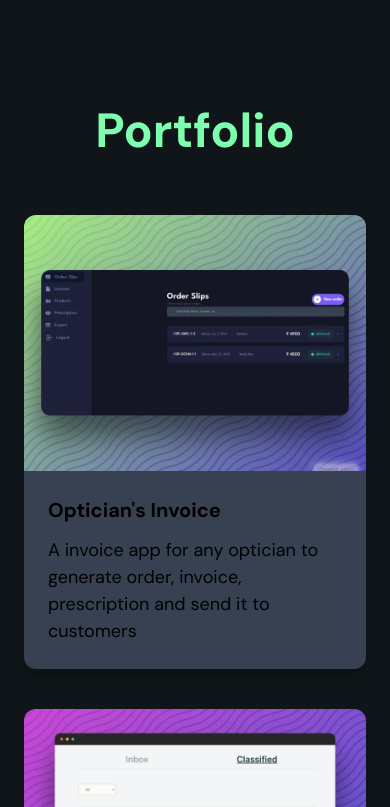
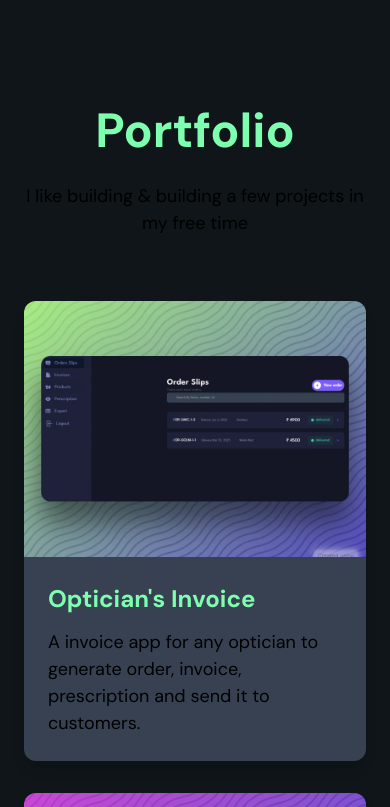
Before and after one commit to pratikdevdas/myportfolio, a Next.js app: page / in a window 390 px wide. Shown: the part 1017-1824 px from the top of the page. Built offline with nearby package versions, Linux system fonts and the light colour scheme.

Commit message:
feat: ✅ improve project section

```diff
--- a/components/Projects.tsx
+++ b/components/Projects.tsx
@@ -1,41 +1,60 @@
 import Image from "next/image";
 import Link from "next/link";
 
-const Projects = ({ projects }: any) => {
+interface Project {
+  id: string;
+  title: string;
+  description: string;
+  image: string;
+}
+
+interface ProjectsProps {
+  projects: Project[];
+}
+
+const Projects = ({ projects }: ProjectsProps) => {
   return (
-    <div className="mx-auto max-w-[990px] px-6 py-16 lg:max-w-[1150px] lg:py-32">
-      <div className="text-center mb-12">
-        <h1 className="text-5xl text-dark-green-fluorescent font-bold">
+    <section className="mx-auto max-w-[990px] px-6 py-16 lg:max-w-[1150px] lg:py-32">
+      <div className="text-center mb-16">
+        <h1 className="text-5xl text-dark-green-fluorescent font-bold mb-4">
           Portfolio
         </h1>
+        <p className="text-gray-400 text-lg">
+          I like building & building a few projects in my free time
+        </p>
       </div>
 
-      <div className="grid grid-cols-1 gap-10 lg:grid-cols-2">
-        {projects.reverse().map((p:any) => (
+      <div className="grid grid-cols-1 gap-8 md:gap-10 lg:grid-cols-2">
+        {projects.reverse().map((project) => (
           <Link
-            href={`/projects/${p.id}`}
-            key={p.id}
-            className="group transition-all duration-300 hover:-translate-y-2"
+            href={`/projects/${project.id}`}
+            key={project.id}
+            className="group transition-all duration-300 hover:-translate-y-2 focus:outline-none focus:ring-2 focus:ring-dark-green-fluorescent focus:ring-offset-2 focus:ring-offset-g700 rounded-xl"
           >
-            <div className="rounded-xl overflow-hidden bg-g700 shadow-lg">
-              <Image
-                className="w-full h-64 object-cover object-center"
-                width={300}
-                height={300}
-                src={`${p.image}`}
-                alt={p.title}
-              />
+            <article className="rounded-xl overflow-hidden bg-g700 shadow-lg hover:shadow-xl transition-shadow duration-300">
+              <div className="relative h-64">
+                <Image
+                  className="w-full h-full object-cover object-center transition-transform duration-300 group-hover:scale-105"
+                  width={600}
+                  height={400}
+                  src={project.image}
+                  alt={`${project.title} preview`}
+                  priority
+                />
+              </div>
               <div className="p-6">
-                <h3 className="text-xl font-bold mb-3">{p.title}</h3>
+                <h3 className="text-2xl font-bold mb-3 text-dark-green-fluorescent group-hover:text-green-400 transition-colors">
+                  {project.title}
+                </h3>
                 <p className="text-lg text-gray-300">
-                  {p.description.slice(0, p.description.indexOf("."))}
+                  {project.description.split('.')[0]}.
                 </p>
               </div>
-            </div>
+            </article>
           </Link>
         ))}
       </div>
-    </div>
+    </section>
   );
 };
 
```
